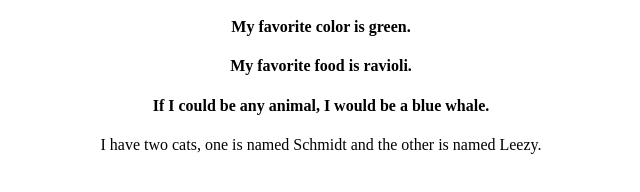
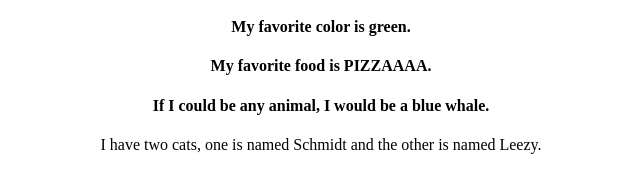
Before and after one commit to jesse-sd/github-practice, a plain HTML site: page index.html in a window 1280 px wide. Shown: the part 212-404 px from the top of the page, 319-959 px from the left. Drawn offline with Linux system fonts and the light colour scheme.

Commit message:
testing if I remember how to do it without reading the workbook.

```diff
--- a/index.html
+++ b/index.html
@@ -13,7 +13,7 @@
 				<h3>About Me:</h3>
 					<h4>My hometown is Tulare, CA.</h4>
 					<h4>My favorite color is green.</h4>
-					<h4>My favorite food is ravioli.</h4>
+					<h4>My favorite food is PIZZAAAA.</h4>
 					<h4>If I could be any animal, I would be a blue whale.</h4>
 					<p>I have two cats, one is named Schmidt and the other is named Leezy.</p>
 			</div>
```
